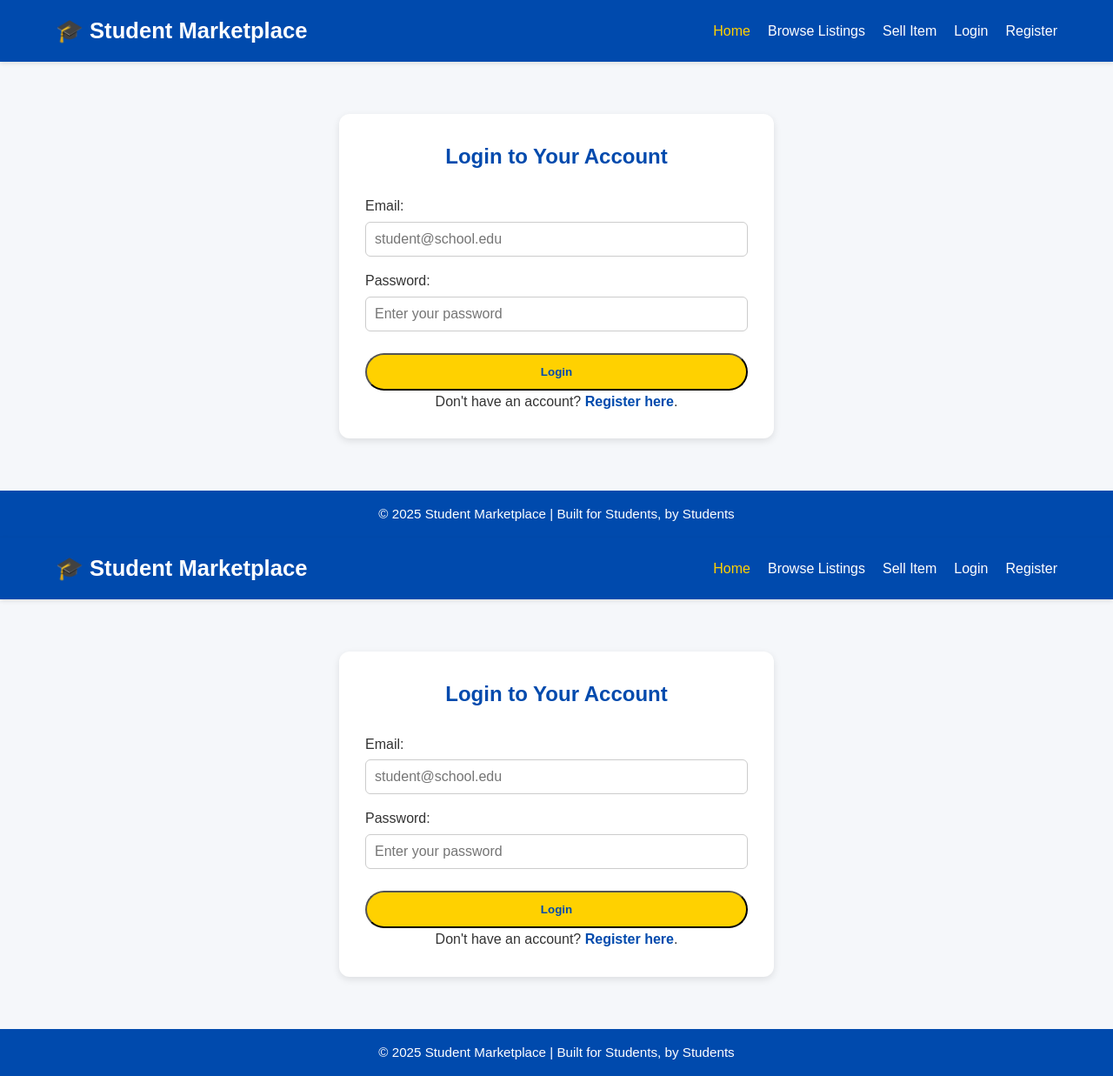
After one commit to maryjabro/Student-Marketplace, a PHP site: page /html/login.php in a window 1280 px wide. The commit adds this page. Shown: the whole page at 87% size. Run offline with PHP 8.4, Linux system fonts and the light colour scheme.

Commit message:
Update login.html

```diff
--- a/html/db_config.php
+++ b/html/db_config.php
@@ -4,9 +4,9 @@ ini_set('display_startup_errors', 1);
 error_reporting(E_ALL);
 mysqli_report(MYSQLI_REPORT_ERROR | MYSQLI_REPORT_STRICT);
 // Local MySQL using root, no password
-$DB_HOST = "localhost";
-$DB_USER = "";
-$DB_PASS = ";
+$DB_HOST = "127.0.0.1";
+$DB_USER = "root";
+$DB_PASS = "";
 $DB_NAME = "studentMarketplace";
 
 $conn = new mysqli($DB_HOST, $DB_USER, $DB_PASS, $DB_NAME);
--- a/html/listings.php
+++ b/html/listings.php
@@ -15,7 +15,7 @@
           <li><a href="../index.html" class="active">Home</a></li>
           <li><a href="listings.php">Browse Listings</a></li>
           <li><a href="sell.php">Sell Item</a></li>
-          <li><a href="login.html">Login</a></li>
+          <li><a href="login.php">Login</a></li>
           <li><a href="register.php">Register</a></li>
         </ul>
       </nav>
--- /dev/null
+++ b/html/login.php
@@ -0,0 +1,169 @@
+<!DOCTYPE html>
+<html lang="en">
+<head>
+  <meta charset="UTF-8">
+  <meta name="viewport" content="width=device-width, initial-scale=1.0">
+  <title>Login | Student Marketplace</title>
+  <link rel="stylesheet" href="styles.css">
+</head>
+<body>
+  <header>
+    <div class="navbar">
+      <h1 class="logo">🎓 Student Marketplace</h1>
+      <nav>
+        <ul>
+          <li><a href="../index.html" class="active">Home</a></li>
+          <li><a href="listings.php">Browse Listings</a></li>
+          <li><a href="sell.php">Sell Item</a></li>
+          <li><a href="login.php">Login</a></li>
+          <li><a href="register.php">Register</a></li>
+        </ul>
+      </nav>
+    </div>
+  </header>
+
+  <section class="form-section">
+    <h2>Login to Your Account</h2>
+    <form class="auth-form">
+      <label>Email:</label>
+      <input type="email" placeholder="student@school.edu" required>
+
+      <label>Password:</label>
+      <input type="password" placeholder="Enter your password" required>
+
+      <button type="submit" class="btn">Login</button>
+    </form>
+    <p>Don't have an account? <a href="register.html">Register here</a>.</p>
+  </section>
+
+  <footer>
+    <p>&copy; 2025 Student Marketplace | Built for Students, by Students</p>
+  </footer>
+</body>
+</html>
+<?php
+// html/login.php
+session_start();
+require_once "db_config.php";
+
+// For showing errors in the form
+$error = "";
+
+// Handle form submission
+if ($_SERVER['REQUEST_METHOD'] === 'POST') {
+    $email    = trim($_POST['email'] ?? '');
+    $password = $_POST['password'] ?? '';
+
+    if ($email === '' || $password === '') {
+        $error = "Please enter both email and password.";
+    } else {
+        // Look up the user by email
+        $sql = "SELECT user_id, email, password FROM users WHERE email = ? LIMIT 1";
+        $stmt = $conn->prepare($sql);
+
+        if (!$stmt) {
+            $error = "Something went wrong. Please try again later.";
+        } else {
+            $stmt->bind_param("s", $email);
+            $stmt->execute();
+            $result = $stmt->get_result();
+            $user   = $result->fetch_assoc();
+
+            if ($user) {
+                $storedPassword = $user['password'];
+
+                $passwordMatch = false;
+
+                // Case 1: password was stored using password_hash()
+                if (password_verify($password, $storedPassword)) {
+                    $passwordMatch = true;
+                }
+                // Case 2: plain-text storage (for simple class projects)
+                elseif (hash_equals($storedPassword, $password)) {
+                    $passwordMatch = true;
+                }
+
+                if ($passwordMatch) {
+                    // Successful login — set session variables
+                    $_SESSION['user_id'] = $user['user_id'];
+                    $_SESSION['email']   = $user['email'];
+
+                    // Redirect after login (e.g. to listings)
+                    header("Location: listings.php");
+                    exit;
+                } else {
+                    $error = "Invalid email or password.";
+                }
+            } else {
+                $error = "Invalid email or password.";
+            }
+
+            $stmt->close();
+        }
+    }
+}
+?>
+<!DOCTYPE html>
+<html lang="en">
+<head>
+  <meta charset="UTF-8">
+  <meta name="viewport" content="width=device-width, initial-scale=1.0">
+  <title>Login | Student Marketplace</title>
+  <link rel="stylesheet" href="styles.css">
+</head>
+<body>
+  <header>
+    <div class="navbar">
+      <h1 class="logo">🎓 Student Marketplace</h1>
+      <nav>
+        <ul>
+          <li><a href="../index.html" class="active">Home</a></li>
+          <li><a href="listings.php">Browse Listings</a></li>
+          <li><a href="sell.php">Sell Item</a></li>
+          <li><a href="login.php">Login</a></li>
+          <li><a href="register.php">Register</a></li>
+        </ul>
+      </nav>
+    </div>
+  </header>
+
+  <section class="form-section">
+    <h2>Login to Your Account</h2>
+
+    <?php if ($error): ?>
+      <p class="error" style="color:red; margin-bottom: 10px;">
+        <?php echo htmlspecialchars($error); ?>
+      </p>
+    <?php endif; ?>
+
+    <form class="auth-form" method="POST" action="login.php">
+      <label for="email">Email:</label>
+      <input
+        type="email"
+        id="email"
+        name="email"
+        placeholder="student@school.edu"
+        required
+        value="<?php echo isset($email) ? htmlspecialchars($email) : ''; ?>"
+      >
+
+      <label for="password">Password:</label>
+      <input
+        type="password"
+        id="password"
+        name="password"
+        placeholder="Enter your password"
+        required
+      >
+
+      <button type="submit" class="btn">Login</button>
+    </form>
+
+    <p>Don't have an account? <a href="register.php">Register here</a>.</p>
+  </section>
+
+  <footer>
+    <p>&copy; 2025 Student Marketplace | Built for Students, by Students</p>
+  </footer>
+</body>
+</html>
--- a/html/register.html
+++ b/html/register.html
@@ -15,7 +15,7 @@
           <li><a href="../index.html" class="active">Home</a></li>
           <li><a href="listings.php">Browse Listings</a></li>
           <li><a href="sell.php">Sell Item</a></li>
-          <li><a href="login.html">Login</a></li>
+          <li><a href="login.php">Login</a></li>
           <li><a href="register.html">Register</a></li>
         </ul>
       </nav>
--- a/html/sell.php
+++ b/html/sell.php
@@ -15,7 +15,7 @@
           <li><a href="../index.html" class="active">Home</a></li>
           <li><a href="listings.php">Browse Listings</a></li>
           <li><a href="sell.php">Sell Item</a></li>
-          <li><a href="login.html">Login</a></li>
+          <li><a href="login.php">Login</a></li>
           <li><a href="register.php">Register</a></li>
         </ul>
       </nav>
--- a/index.html
+++ b/index.html
@@ -15,7 +15,7 @@
           <li><a href="index.html" class="active">Home</a></li>
           <li><a href="html/listings.php">Browse Listings</a></li>
           <li><a href="html/sell.php">Sell Item</a></li>
-          <li><a href="html/login.html">Login</a></li>
+          <li><a href="html/login.php">Login</a></li>
           <li><a href="html/register.php">Register</a></li>
         </ul>
       </nav>
```
Also changed, not shown: img/Screenshot_2025-12-10_at_9_26_13___PM_1765419992.png (added), img/Screenshot_2025-12-11_at_12_07_49___AM_1765429979.png (added).
